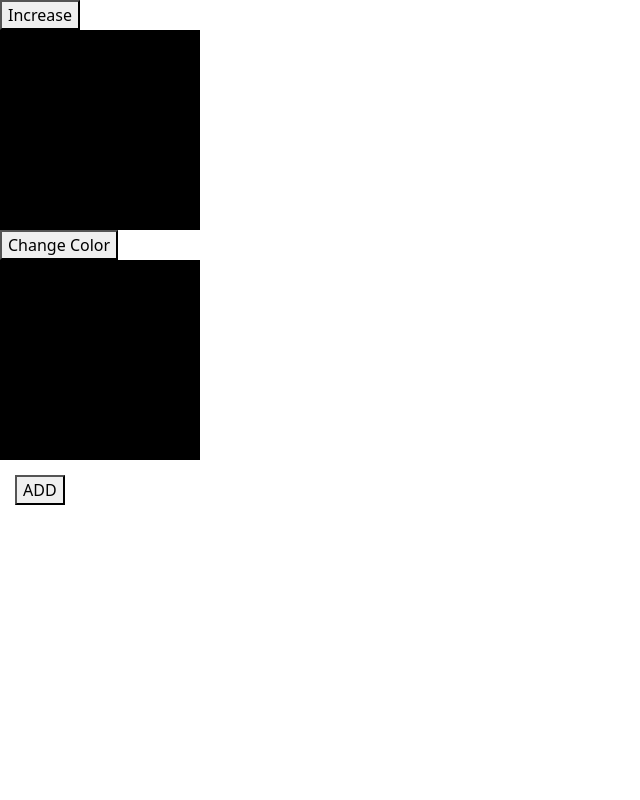
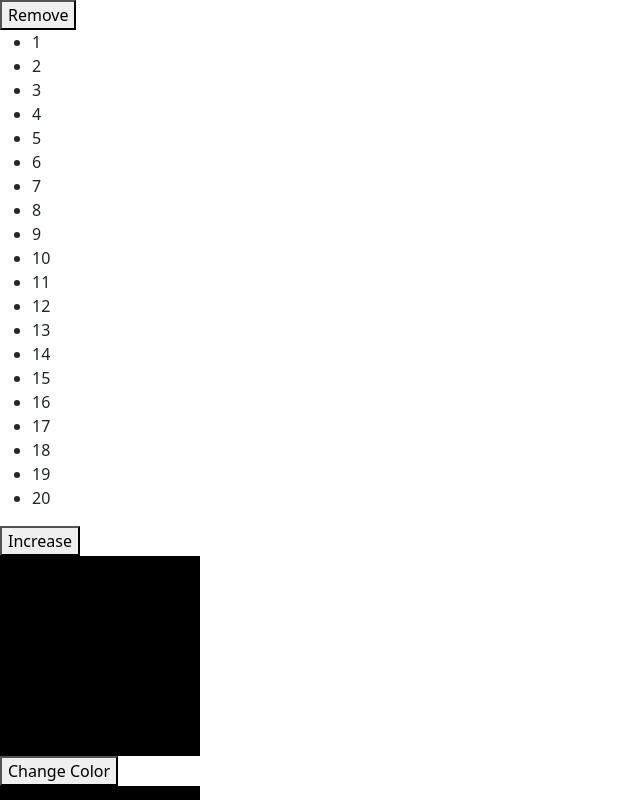
Before and after one commit to tahacxn/Erciyes-Bootcamp-React, a React (Create React App) app: page / in a window 1280 px wide. Shown: the top 800 px of the page, without its empty margins (0-640 px from the left). Built offline with nearby package versions, Linux system fonts and the light colour scheme.

Commit message:
React useState

```diff
--- a/src/App.js
+++ b/src/App.js
@@ -7,10 +7,12 @@ import 'bootstrap/dist/css/bootstrap.min.css';
 import IncreaseDiv from "./State/IncreaseDiv";
 import RandomColor from "./State/RandomColor";
 import RandomNumberAdd from "./State/RandomNumberAdd";
+import RemoveRandomNumber from "./State/RemoveRandomNumber";
 
 function App() {
   return (
   <>
+  <RemoveRandomNumber/>
   <IncreaseDiv/>
   <RandomColor/>
   <RandomNumberAdd/>
--- /dev/null
+++ b/src/State/RemoveRandomNumber.jsx
@@ -0,0 +1,22 @@
+import React, { useState } from 'react'
+
+function RemoveRandomNumber() {
+
+    const [numberRemove, setnumberRemove] = useState([1,2,3,4,5,6,7,8,9,10,11,12,13,14,15,16,17,18,19,20])
+    const remove = () =>{
+        const indexRemove = Math.floor(Math.random() * 20)
+        setnumberRemove(numberRemove.filter((item) => item !== numberRemove[indexRemove]))
+
+    }
+
+    return (<>
+        <button onClick={remove}> Remove </button>
+        <ul>
+            {numberRemove.map((item) => <li>{item}</li>)}
+        </ul>
+    </>
+
+    )
+}
+
+export default RemoveRandomNumber
```
